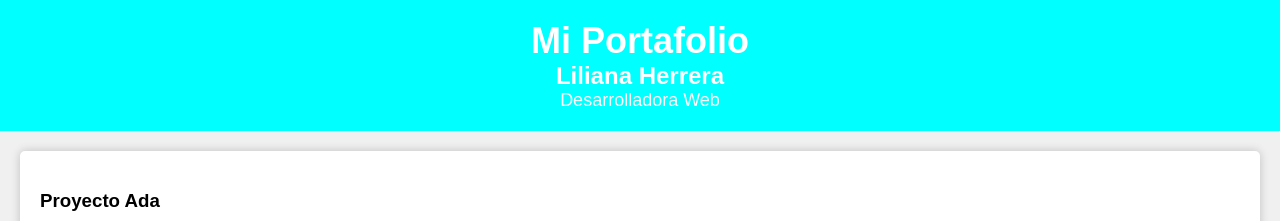
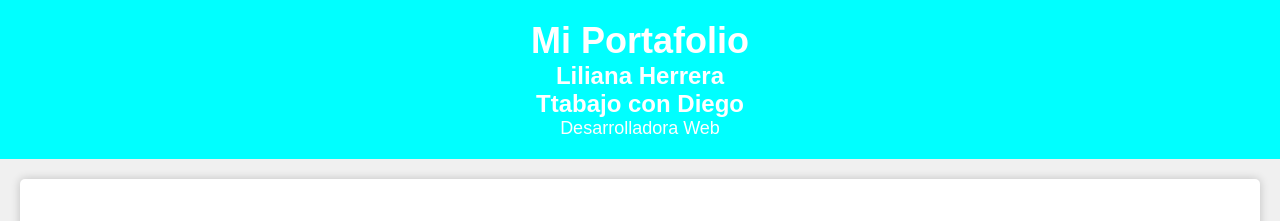
Before and after one commit to llherrerap/portafolio-liliana, a plain HTML site: page index.html in a window 1280 px wide. Shown: the top 221 px of the page. Drawn offline with Linux system fonts and the light colour scheme.

Commit message:
Se agrega una linea de código con la participación de Diego

```diff
--- a/index.html
+++ b/index.html
@@ -12,6 +12,7 @@
     <header>
         <h1>Mi Portafolio</h1>
         <h2>Liliana Herrera</h2>
+        <h2>Ttabajo con Diego</h2>
         <p>Desarrolladora Web</p>
     </header>
 
```
